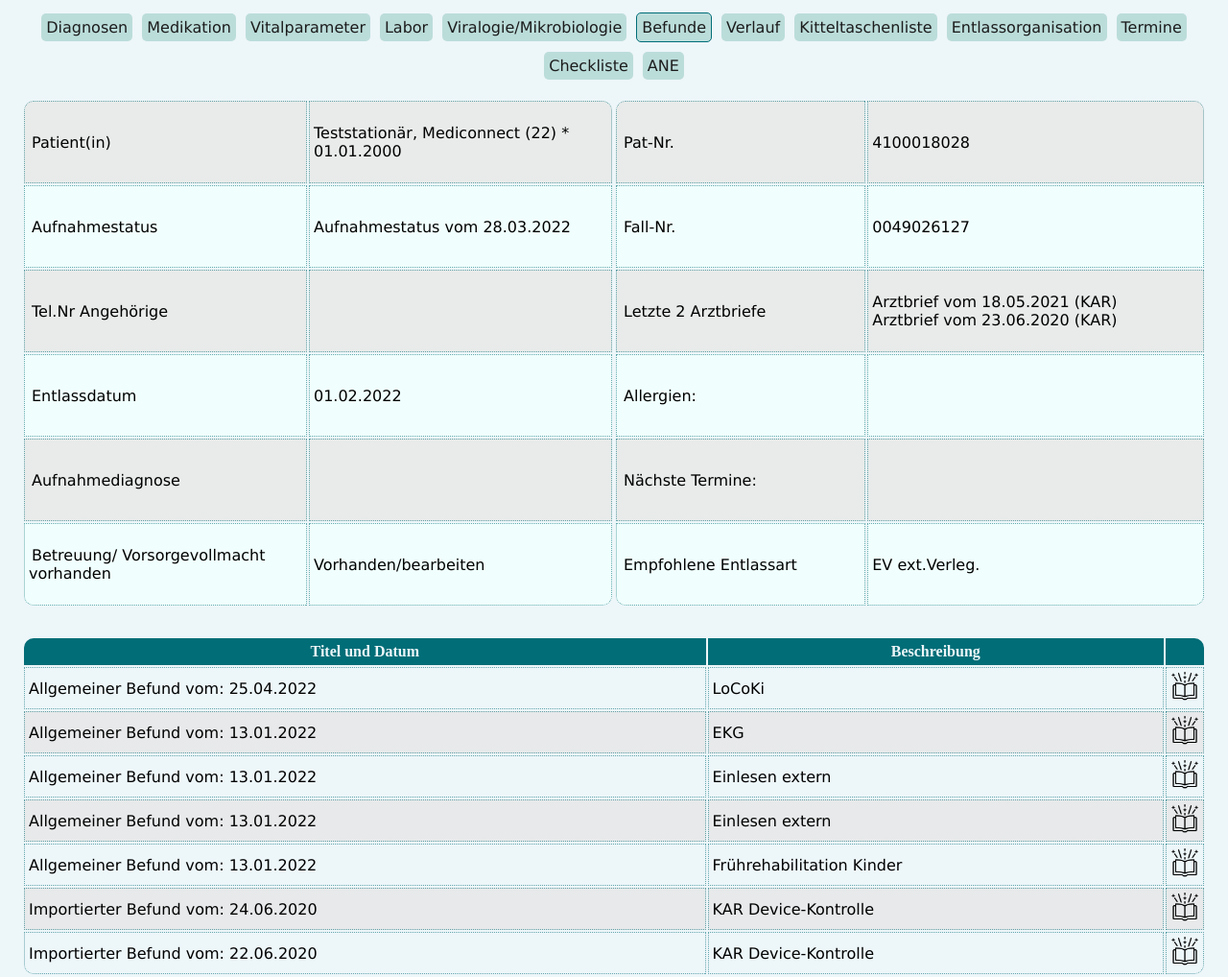
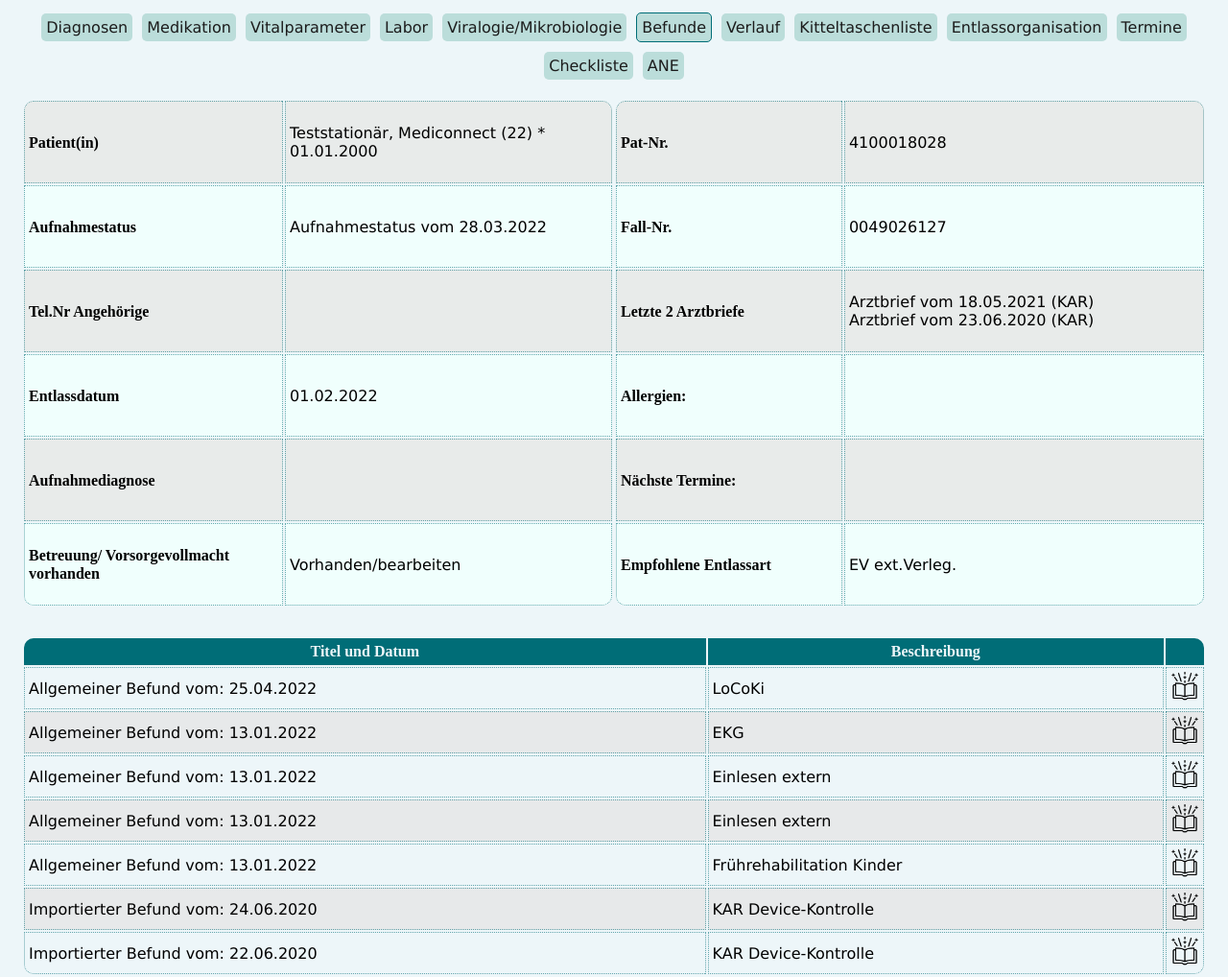
Before and after one commit to ytrav/tabel, a plain HTML site: page table/befunde.html in a window 1280 px wide. Shown: the whole page at 96% size. Drawn offline with Linux system fonts and the light colour scheme; a web font is replaced by a local one.

Commit message:
finished summary now totally

```diff
--- a/table/befunde.html
+++ b/table/befunde.html
@@ -27,29 +27,29 @@
         <table>
             <tbody>
                 <tr>
-                    <td><span>Patient(in)</span></td>
+                    <td><span class="high">Patient(in)</span></td>
                     <td>
                         Teststationär, Mediconnect (22) * 01.01.2000
                     </td>
                 </tr>
                 <tr>
-                    <td><span>Aufnahmestatus</span></td>
+                    <td><span class="high">Aufnahmestatus</span></td>
                     <td>Aufnahmestatus vom 28.03.2022</td>
                 </tr>
                 <tr>
-                    <td><span>Tel.Nr Angehörige</span></td>
+                    <td><span class="high">Tel.Nr Angehörige</span></td>
                     <td></td>
                 </tr>
                 <tr>
-                    <td><span>Entlassdatum</span></td>
+                    <td><span class="high">Entlassdatum</span></td>
                     <td>01.02.2022</td>
                 </tr>
                 <tr>
-                    <td><span>Aufnahmediagnose</span></td>
+                    <td><span class="high">Aufnahmediagnose</span></td>
                     <td></td>
                 </tr>
                 <tr>
-                    <td><span>Betreuung/ Vorsorgevollmacht vorhanden</span></td>
+                    <td><span class="high">Betreuung/ Vorsorgevollmacht vorhanden</span></td>
                     <td>Vorhanden/bearbeiten</td>
                 </tr>
             </tbody>
@@ -57,30 +57,30 @@
         <table>
             <tbody>
                 <tr>
-                    <td><span>Pat-Nr.</span></td>
+                    <td><span class="high">Pat-Nr.</span></td>
                     <td>4100018028</td>
                 </tr>
                 <tr>
-                    <td><span>Fall-Nr.</span></td>
+                    <td><span class="high">Fall-Nr.</span></td>
                     <td>0049026127</td>
                 </tr>
                 <tr>
-                    <td><span>Letzte 2 Arztbriefe</span></td>
+                    <td><span class="high">Letzte 2 Arztbriefe</span></td>
                     <td>
                         Arztbrief vom 18.05.2021 (KAR)<br>
                         Arztbrief vom 23.06.2020 (KAR)
                     </td>
                 </tr>
                 <tr>
-                    <td><span>Allergien:</span></td>
+                    <td><span class="high">Allergien:</span></td>
                     <td></td>
                 </tr>
                 <tr>
-                    <td><span>Nächste Termine:</span></td>
+                    <td><span class="high">Nächste Termine:</span></td>
                     <td></td>
                 </tr>
                 <tr>
-                    <td><span>Empfohlene Entlassart</span></td>
+                    <td><span class="high">Empfohlene Entlassart</span></td>
                     <td>EV ext.Verleg.</td>
                 </tr>
             </tbody>
--- a/table/style.css
+++ b/table/style.css
@@ -214,6 +214,12 @@ span {
     margin: 3px;
 }
 
+.high {
+    font-family: Montserrat;
+    font-weight: bold;
+    margin: 0;
+}
+
 .highlight {
     border: 1px solid #006d77;
     box-sizing: content-box;
```
Also changed, not shown: table/diagnosen.html (+38 -42 lines), table/medikation.html (+12 -12 lines), table/verlauf.html (+12 -12 lines), table/vitalparameter.html (+12 -12 lines).
